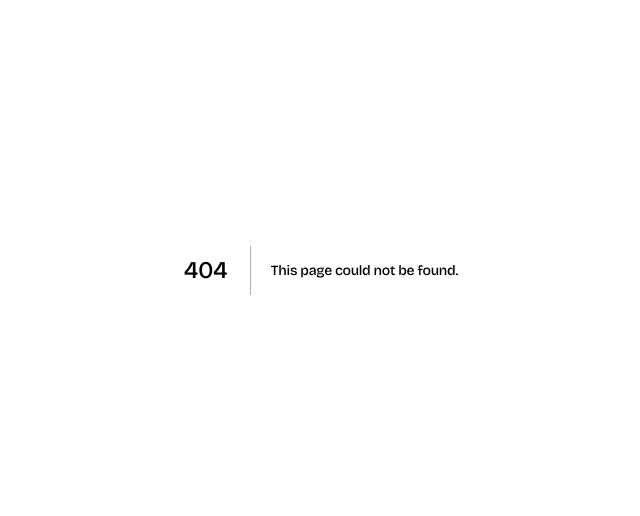
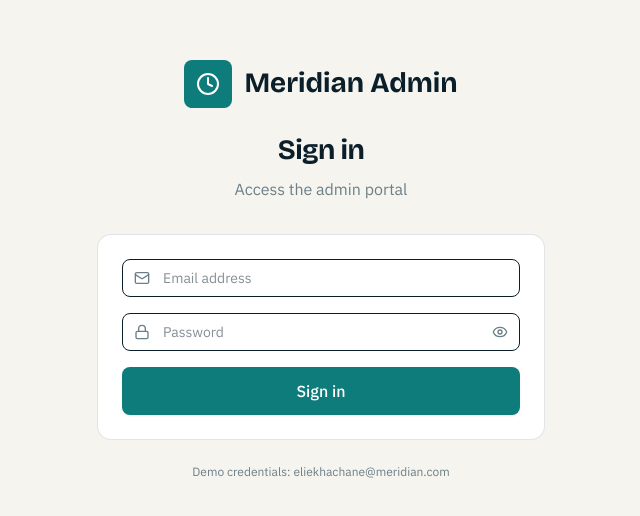
Before and after one commit to sat7leb-ux/meridian, a Next.js app: page /admin/login in a window 1280 px wide. Before the commit this address had no page. Shown: the part 130-646 px from the top of the page, without its empty margins (319-959 px from the left). Built offline with nearby package versions, Linux system fonts and the light colour scheme.

Commit message:
Add admin authentication with login page

```diff
--- /dev/null
+++ b/src/app/admin/login/page.tsx
@@ -0,0 +1,100 @@
+"use client";
+
+import { useState } from "react";
+import { useRouter } from "next/navigation";
+import { Clock, Mail, Lock, Eye, EyeOff } from "lucide-react";
+import { Button } from "@/components/ui/button";
+import { Field } from "@/components/ui/input";
+
+const ADMIN_EMAIL = "eliekhachane@meridian.com";
+const ADMIN_PASSWORD = "@cc3pt3D2026";
+const AUTH_KEY = "meridian_admin_auth";
+
+export default function AdminLogin() {
+  const router = useRouter();
+  const [email, setEmail] = useState("");
+  const [password, setPassword] = useState("");
+  const [showPassword, setShowPassword] = useState(false);
+  const [error, setError] = useState("");
+  const [loading, setLoading] = useState(false);
+
+  const handleSubmit = (e: React.FormEvent) => {
+    e.preventDefault();
+    setError("");
+    setLoading(true);
+
+    // Simulate network delay
+    setTimeout(() => {
+      if (email.toLowerCase() === ADMIN_EMAIL && password === ADMIN_PASSWORD) {
+        localStorage.setItem(AUTH_KEY, JSON.stringify({ email, loggedIn: true, timestamp: Date.now() }));
+        router.push("/admin");
+      } else {
+        setError("Invalid email or password");
+        setLoading(false);
+      }
+    }, 500);
+  };
+
+  return (
+    <div className="min-h-screen bg-paper flex items-center justify-center px-4">
+      <div className="w-full max-w-md">
+        <div className="text-center mb-8">
+          <div className="inline-flex items-center gap-3 mb-6">
+            <div className="h-12 w-12 rounded-lg bg-teal flex items-center justify-center">
+              <Clock className="h-6 w-6 text-white" />
+            </div>
+            <span className="font-display font-bold text-2xl">Meridian Admin</span>
+          </div>
+          <h1 className="text-2xl font-display font-bold mb-2">Sign in</h1>
+          <p className="text-mute">Access the admin portal</p>
+        </div>
+
+        <div className="card p-6">
+          <form onSubmit={handleSubmit} className="space-y-4">
+            <div className="relative">
+              <Mail className="absolute left-3 top-1/2 -translate-y-1/2 h-4 w-4 text-mute" />
+              <input
+                type="email"
+                placeholder="Email address"
+                value={email}
+                onChange={(e) => setEmail(e.target.value)}
+                required
+                className="w-full rounded-field border border-hairline bg-surface px-3 py-2 pl-10 text-sm focus:border-teal focus:outline-none focus:ring-2 focus:ring-teal/20"
+              />
+            </div>
+            <div className="relative">
+              <Lock className="absolute left-3 top-1/2 -translate-y-1/2 h-4 w-4 text-mute" />
+              <input
+                type={showPassword ? "text" : "password"}
+                placeholder="Password"
+                value={password}
+                onChange={(e) => setPassword(e.target.value)}
+                required
+                className="w-full rounded-field border border-hairline bg-surface px-3 py-2 pl-10 pr-10 text-sm focus:border-teal focus:outline-none focus:ring-2 focus:ring-teal/20"
+              />
+              <button
+                type="button"
+                onClick={() => setShowPassword(!showPassword)}
+                className="absolute right-3 top-1/2 -translate-y-1/2 text-mute hover:text-ink"
+              >
+                {showPassword ? <EyeOff className="h-4 w-4" /> : <Eye className="h-4 w-4" />}
+              </button>
+            </div>
+
+            {error && (
+              <p className="text-sm text-stop">{error}</p>
+            )}
+
+            <Button type="submit" className="w-full" size="lg" disabled={loading}>
+              {loading ? "Signing in..." : "Sign in"}
+            </Button>
+          </form>
+        </div>
+
+        <p className="mt-6 text-center text-xs text-mute">
+          Demo credentials: eliekhachane@meridian.com
+        </p>
+      </div>
+    </div>
+  );
+}
--- a/src/app/admin/page.tsx
+++ b/src/app/admin/page.tsx
@@ -1,6 +1,7 @@
 "use client";
 
 import { useState, useEffect } from "react";
+import { useRouter } from "next/navigation";
 import { cn } from "@/lib/utils";
 import { formatTime, formatDate, formatCurrency } from "@/lib/utils";
 import type { Service, Staff, Booking, Customer, Schedule, AvailabilityRule } from "@/lib/types";
@@ -9,6 +10,36 @@ import { Button } from "@/components/ui/button";
 import { Badge } from "@/components/ui/badge";
 import { Card, StatCard, EmptyState } from "@/components/ui/card";
 import { Field, Textarea, Select } from "@/components/ui/input";
+
+const AUTH_KEY = "meridian_admin_auth";
+
+function useAuth() {
+  const router = useRouter();
+  const [authenticated, setAuthenticated] = useState(false);
+  const [loading, setLoading] = useState(true);
+
+  useEffect(() => {
+    try {
+      const raw = localStorage.getItem(AUTH_KEY);
+      if (raw) {
+        const data = JSON.parse(raw);
+        if (data.loggedIn && data.email) {
+          setAuthenticated(true);
+        } else {
+          localStorage.removeItem(AUTH_KEY);
+        }
+      }
+    } catch {}
+    setLoading(false);
+  }, []);
+
+  const logout = () => {
+    localStorage.removeItem(AUTH_KEY);
+    router.push("/admin/login");
+  };
+
+  return { authenticated, loading, logout };
+}
 
 /* =====================================================================
    TYPES
@@ -104,6 +135,8 @@ function defaultData(): AdminData {
    MAIN COMPONENT
    ===================================================================== */
 export default function AdminPortal() {
+  const router = useRouter();
+  const { authenticated, loading, logout } = useAuth();
   const [data, setData] = useState<AdminData>(defaultData());
   const [currentPage, setCurrentPage] = useState("dashboard");
   const [sidebarOpen, setSidebarOpen] = useState(true);
@@ -115,12 +148,39 @@ export default function AdminPortal() {
   const [toast, setToast] = useState<{ message: string; type: "success" | "error" | "info" } | null>(null);
 
   useEffect(() => {
-    setData(loadData());
-  }, []);
+    if (authenticated) {
+      setData(loadData());
+    }
+  }, [authenticated]);
 
   useEffect(() => {
-    saveData(data);
-  }, [data]);
+    if (authenticated) {
+      saveData(data);
+    }
+  }, [data, authenticated]);
+
+  useEffect(() => {
+    if (!loading && !authenticated) {
+      router.push("/admin/login");
+    }
+  }, [loading, authenticated, router]);
+
+  if (loading) {
+    return (
+      <div className="min-h-screen bg-paper flex items-center justify-center">
+        <div className="text-center">
+          <div className="h-12 w-12 rounded-lg bg-teal flex items-center justify-center mx-auto mb-4 animate-pulse">
+            <Clock className="h-6 w-6 text-white" />
+          </div>
+          <p className="text-mute">Loading...</p>
+        </div>
+      </div>
+    );
+  }
+
+  if (!authenticated) {
+    return null; // Router will redirect
+  }
 
   const showToast = (message: string, type: "success" | "error" | "info" = "success") => {
     setToast({ message, type });
@@ -216,6 +276,15 @@ export default function AdminPortal() {
             </button>
           ))}
         </nav>
+        <div className="mt-auto p-2 border-t border-hairline">
+          <button
+            onClick={logout}
+            className="w-full flex items-center gap-3 px-3 py-2 rounded-field text-sm text-mute hover:text-stop hover:bg-stop/5 transition-colors"
+          >
+            <LogOut className="h-4 w-4" />
+            {sidebarOpen && <span>Sign out</span>}
+          </button>
+        </div>
       </aside>
 
       {/* Main */}
```
